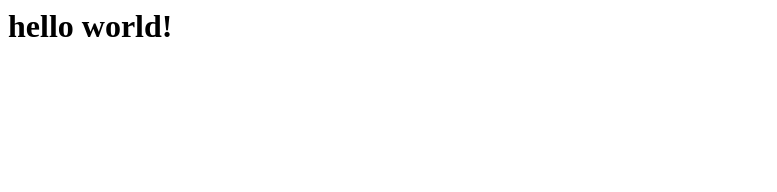
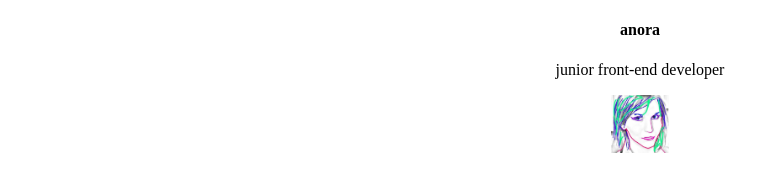
Before and after one commit to Nrazsfi/introductionpage, a plain HTML site: page index.html in a window 1280 px wide. Shown: the whole page, without its empty margins (0-777 px from the left). Drawn offline with Linux system fonts and the light colour scheme.

Commit message:
2nd commit initial content

```diff
--- a/index.html
+++ b/index.html
@@ -1,2 +1,14 @@
-<!DOCTYPE>
-<h1>hello world!</h1>
+<!DOCTYPE html>
+<html>
+<head>
+    <link rel="stylesheet" href="main.css">
+    <title>Bemutatkozóoldal</title>
+</head>
+<body>
+    <div class="container">
+        <h4>anora</h4>
+        <p>junior front-end developer</p>
+        <img src="assets/anora.jpg" alt="pictureofme">
+    </div>
+</body>
+</html>
--- a/main.css
+++ b/main.css
@@ -1,4 +1,20 @@
-h1 {
-    background-color: black;
-    color: white;
+.container {
+    width: 100%;
+    height: 100%;
 }
+
+h4 {
+    text-align: center;
+}
+
+p {
+    text-align: center;
+}
+
+img {
+    display: block;
+    margin-left: auto;
+    margin-right: auto;
+    width: 58px;
+    height: 58px;
+}
```
Also changed, not shown: assets/anora.jpg (added).
